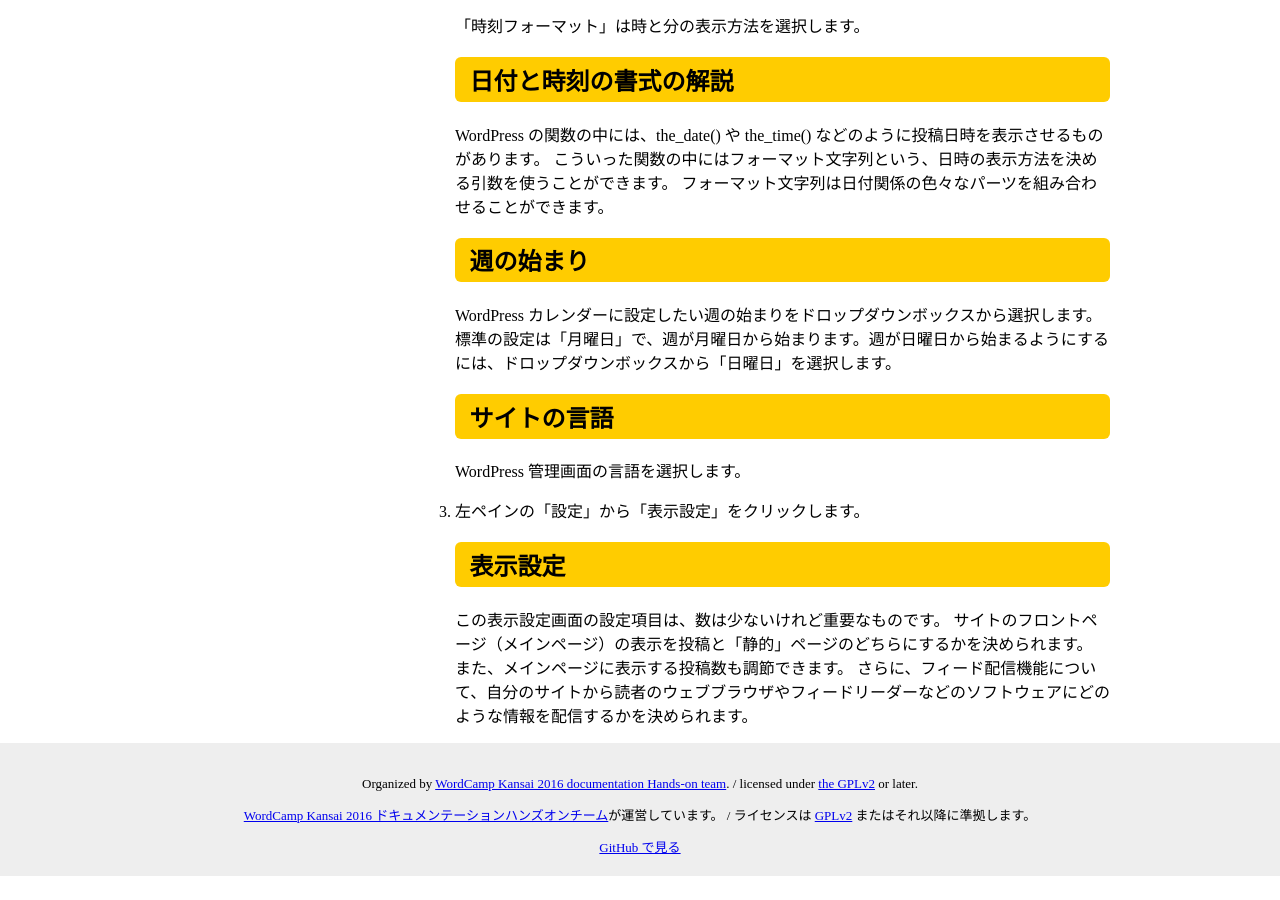
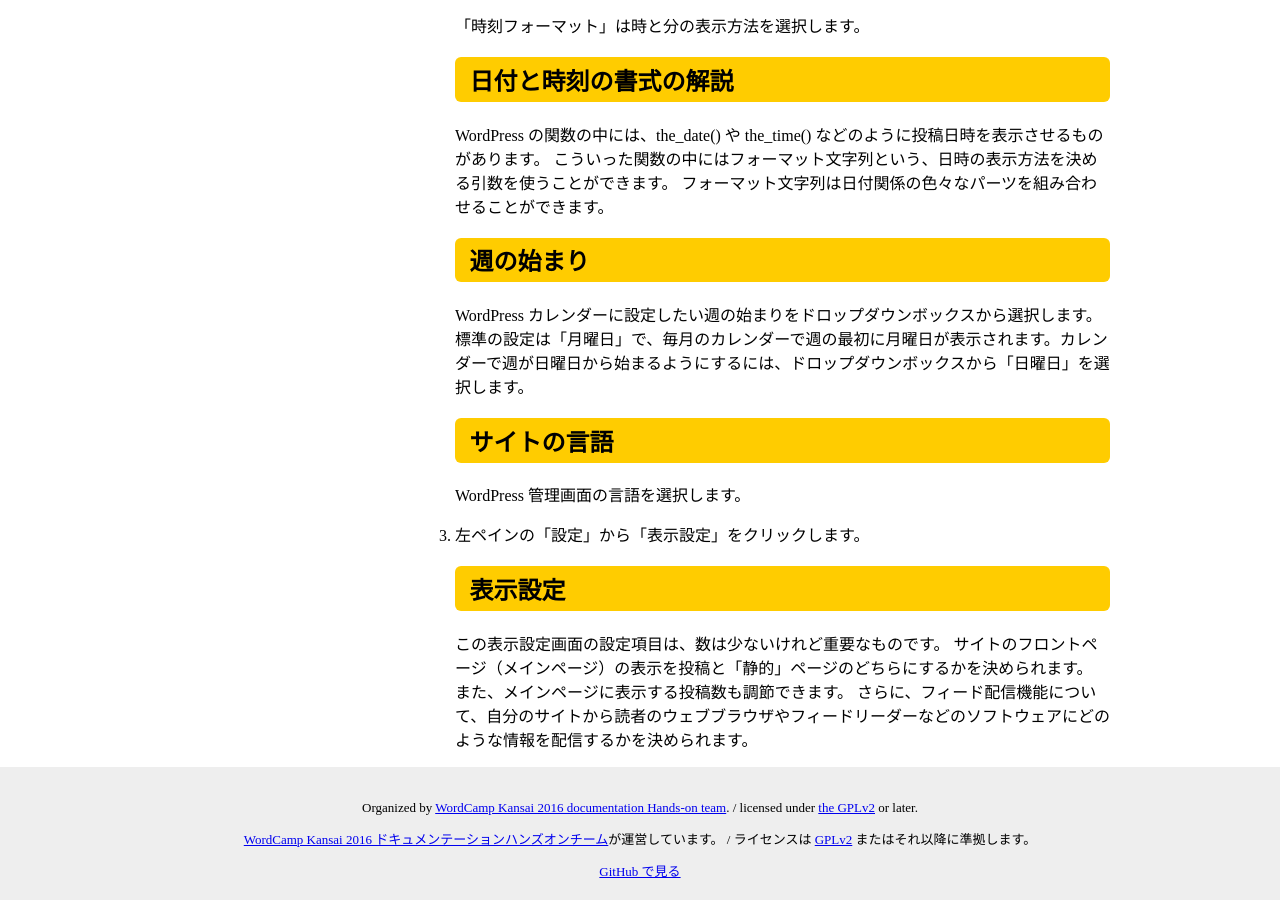
Before and after one commit to jawordpressorg/user-manual, a Jekyll site: the page built from 7_settei/index.md, in a window 1280 px wide and 900 px high, scrolled down 4001 px. Built offline with Jekyll 4.4.1, drawn with Linux system fonts in a browser that asks for light colours; nearby versions of some CDN libraries; before the commit the page ends 4877 px from its top, so only the background shows below that.

```diff
--- a/7_settei/index.md
+++ b/7_settei/index.md
@@ -77,7 +77,7 @@
     ## 週の始まり
 
     WordPress カレンダーに設定したい週の始まりをドロップダウンボックスから選択します。
-    標準の設定は「月曜日」で、週が月曜日から始まります。週が日曜日から始まるようにするには、ドロップダウンボックスから「日曜日」を選択します。
+    標準の設定は「月曜日」で、毎月のカレンダーで週の最初に月曜日が表示されます。カレンダーで週が日曜日から始まるようにするには、ドロップダウンボックスから「日曜日」を選択します。
 
     ## サイトの言語
 
```
